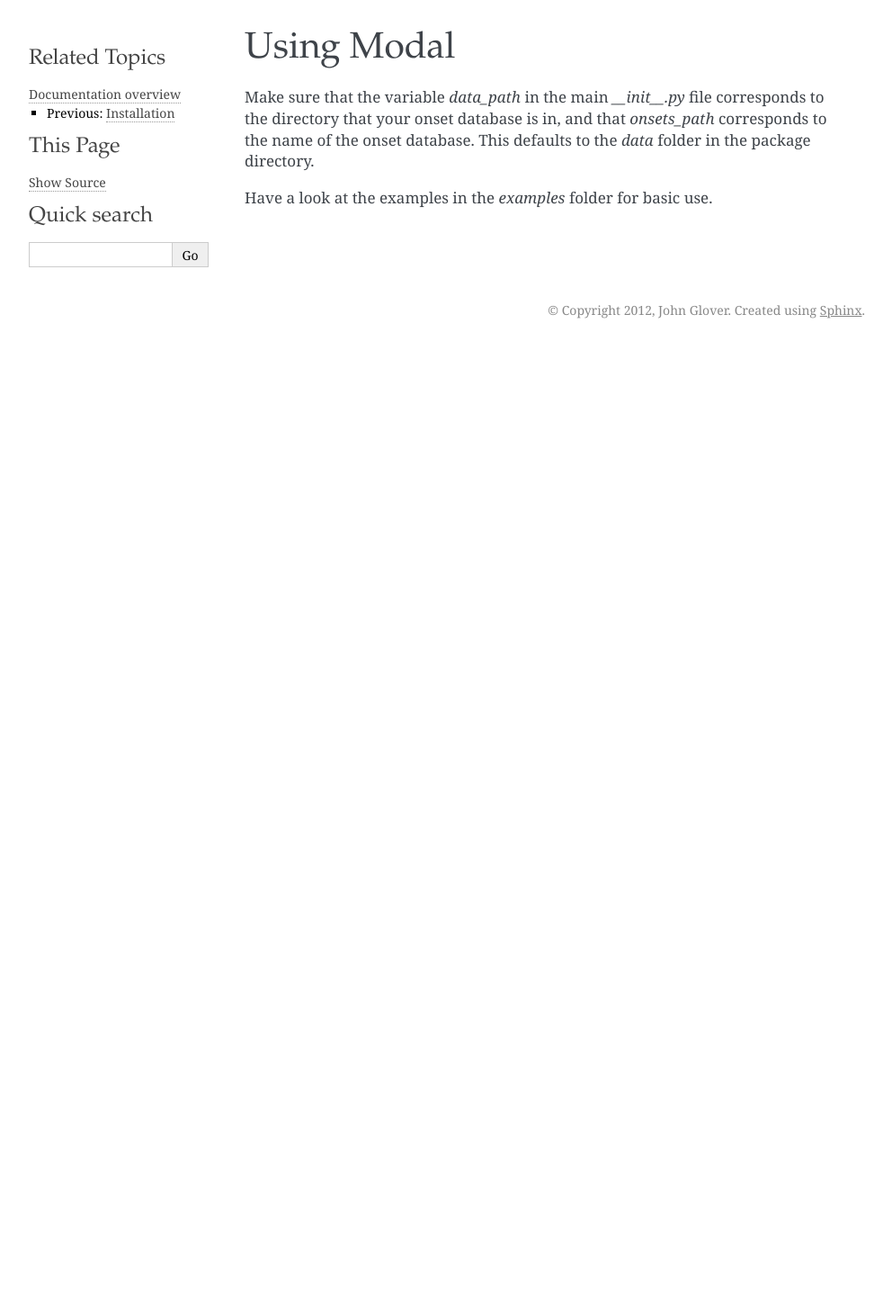
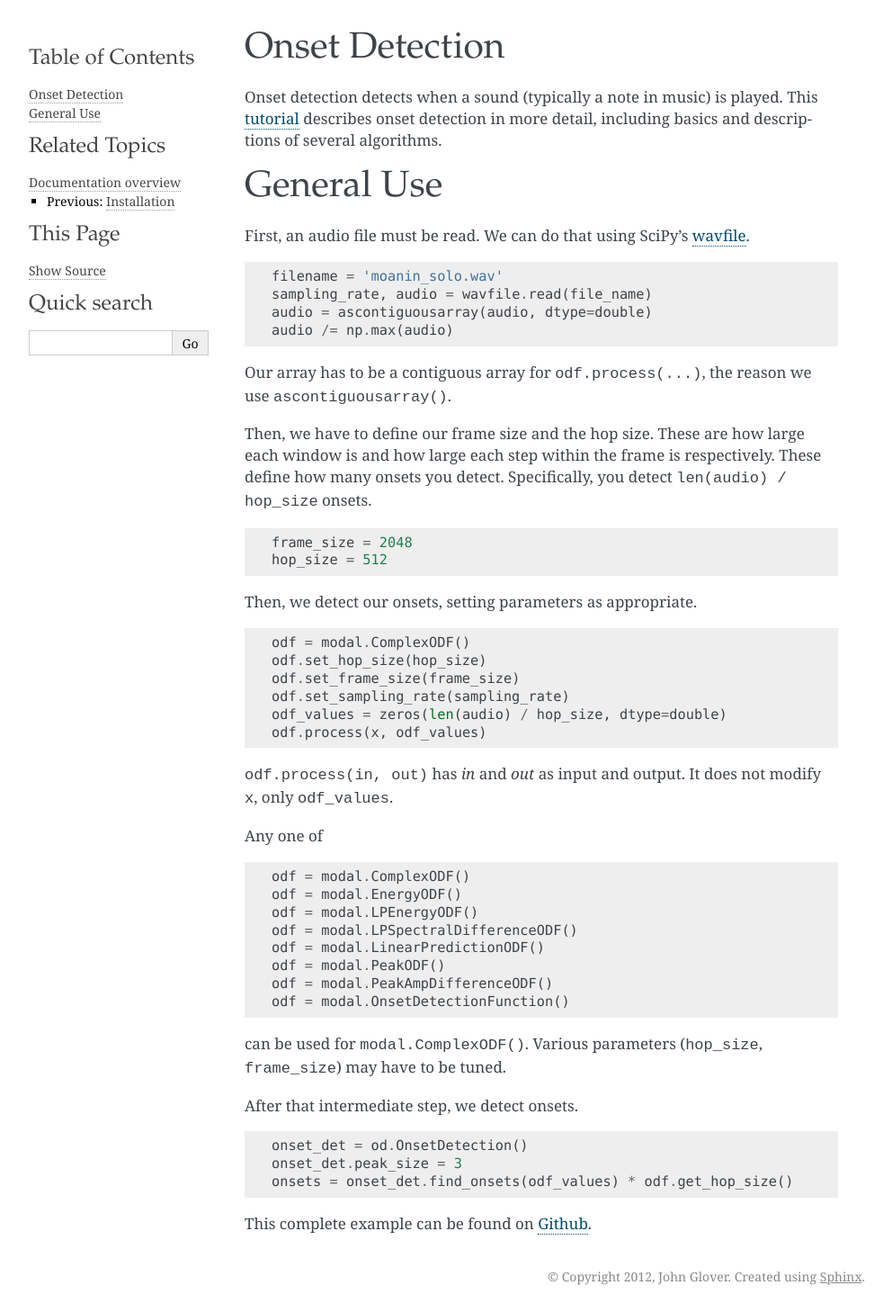
Before and after one commit to johnglover/modal, a Sphinx documentation site: the page built from docs/use.rst, in a window 1280 px wide. Shown: the whole page at 90% size, without its empty margins (148-1140 px from the left). Built offline with Sphinx 7.4.7, drawn with Linux system fonts in a browser that asks for light colours; formulas are drawn with MathJax 3; before the commit the page ends 900 px from its top, so only the background shows below that.

Commit message:
Updating use.rst

```diff
--- a/docs/use.rst
+++ b/docs/use.rst
@@ -1,8 +1,79 @@
-Using Modal
+Onset Detection
+===============
+
+Onset detection detects when a sound (typically a note in music) is played.
+This tutorial_ describes onset detection in more detail, including
+basics and descriptions of several algorithms.
+
+
+General Use
 ===========
 
-Make sure that the variable `data_path` in the main `__init__.py` file corresponds to the directory
-that your onset database is in, and that `onsets_path` corresponds to the name of the onset database.
-This defaults to the `data` folder in the package directory.
+First, an audio file must be read. We can do that using SciPy's
+wavfile_.
 
-Have a look at the examples in the `examples` folder for basic use.
+::
+
+    filename = 'moanin_solo.wav'
+    sampling_rate, audio = wavfile.read(file_name)
+    audio = ascontiguousarray(audio, dtype=double)
+    audio /= np.max(audio)
+
+Our array has to be a contiguous array for ``odf.process(...)``, the reason we
+use ``ascontiguousarray()``.
+
+Then, we have to define our frame size and the hop size. These are how large
+each window is and how large each step within the frame is respectively. These
+define how many onsets you detect. Specifically, you detect ``len(audio) /
+hop_size`` onsets.
+
+::
+
+    frame_size = 2048
+    hop_size = 512
+
+Then, we detect our onsets, setting parameters as appropriate.
+
+::
+
+    odf = modal.ComplexODF()
+    odf.set_hop_size(hop_size)
+    odf.set_frame_size(frame_size)
+    odf.set_sampling_rate(sampling_rate)
+    odf_values = zeros(len(audio) / hop_size, dtype=double)
+    odf.process(x, odf_values)
+
+``odf.process(in, out)`` has `in` and `out` as input and output. It does not
+modify ``x``, only ``odf_values``.
+
+Any one of
+
+::
+
+    odf = modal.ComplexODF()
+    odf = modal.EnergyODF()
+    odf = modal.LPEnergyODF()
+    odf = modal.LPSpectralDifferenceODF()
+    odf = modal.LinearPredictionODF()
+    odf = modal.PeakODF()
+    odf = modal.PeakAmpDifferenceODF()
+    odf = modal.OnsetDetectionFunction()
+
+can be used for ``modal.ComplexODF()``. Various parameters (``hop_size``,
+``frame_size``) may have to be tuned.
+
+After that intermediate step, we detect onsets.
+
+::
+
+    onset_det = od.OnsetDetection()
+    onset_det.peak_size = 3
+    onsets = onset_det.find_onsets(odf_values) * odf.get_hop_size()
+
+This complete example can be found on Github_.
+
+
+
+.. _Github: https://github.com/johnglover/modal/blob/master/modal/examples/example.py
+.. _wavfile: http://docs.scipy.org/doc/scipy/reference/generated/scipy.io.wavfile.read.html
+.. _tutorial: http://www.cs.bu.edu/~snyder/cs591/Handouts/bello_onset_tutorial.pdf
```
